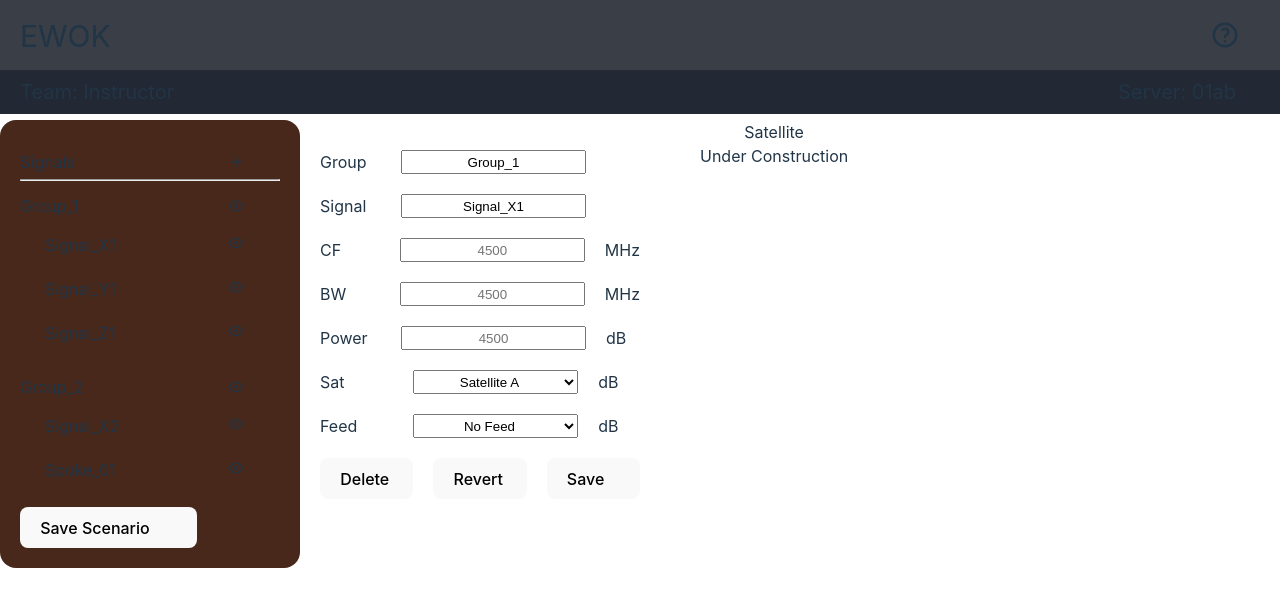
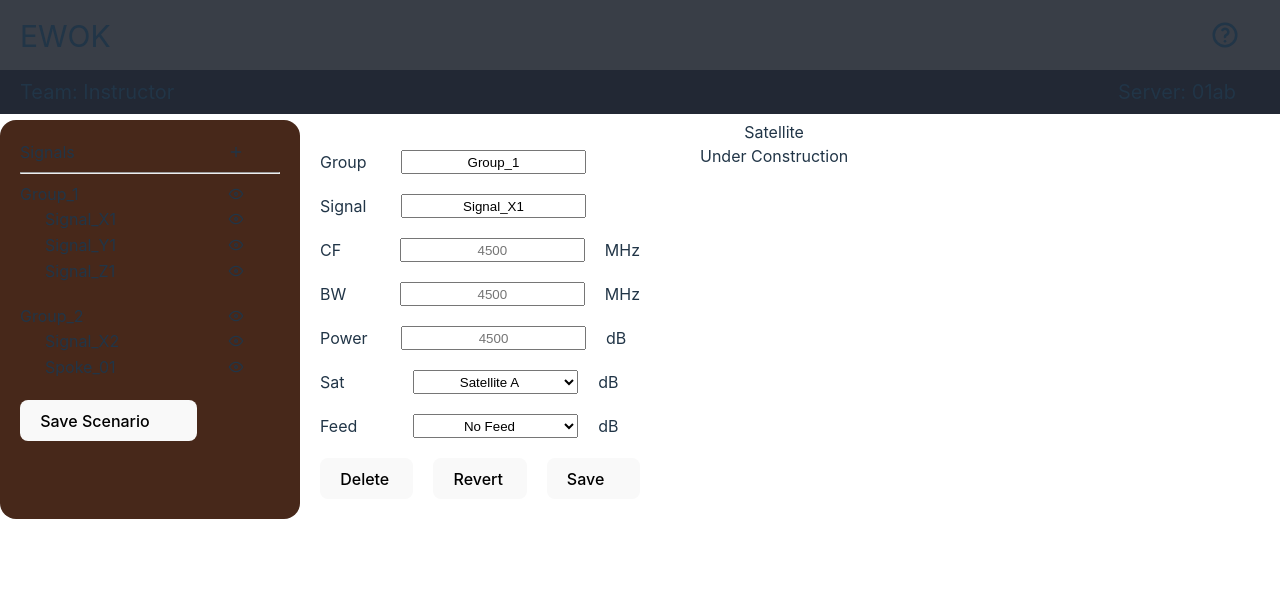
Before and after one commit to bjhufstetler/ewok, a React (Vite) app in the folder ui/: page /instructor in a window 1280 px wide. Shown: the top 606 px of the page. Built offline with nearby package versions, Linux system fonts and the light colour scheme.

Commit message:
style: Updates instructor page format

```diff
--- a/ui/src/components/Instructor/InstructorPage.css
+++ b/ui/src/components/Instructor/InstructorPage.css
@@ -14,7 +14,6 @@
 }
 
 .sidebar * {
-    margin-top: 5px;
     display: grid;
     grid-template-columns: 4fr 1fr;
     align-items: center;
@@ -29,7 +28,7 @@
 }
 
 .signal * {
-    padding: 5px;
+    padding: 1px 5px 1px 5px;
 }
 
 .signal :hover {
```
